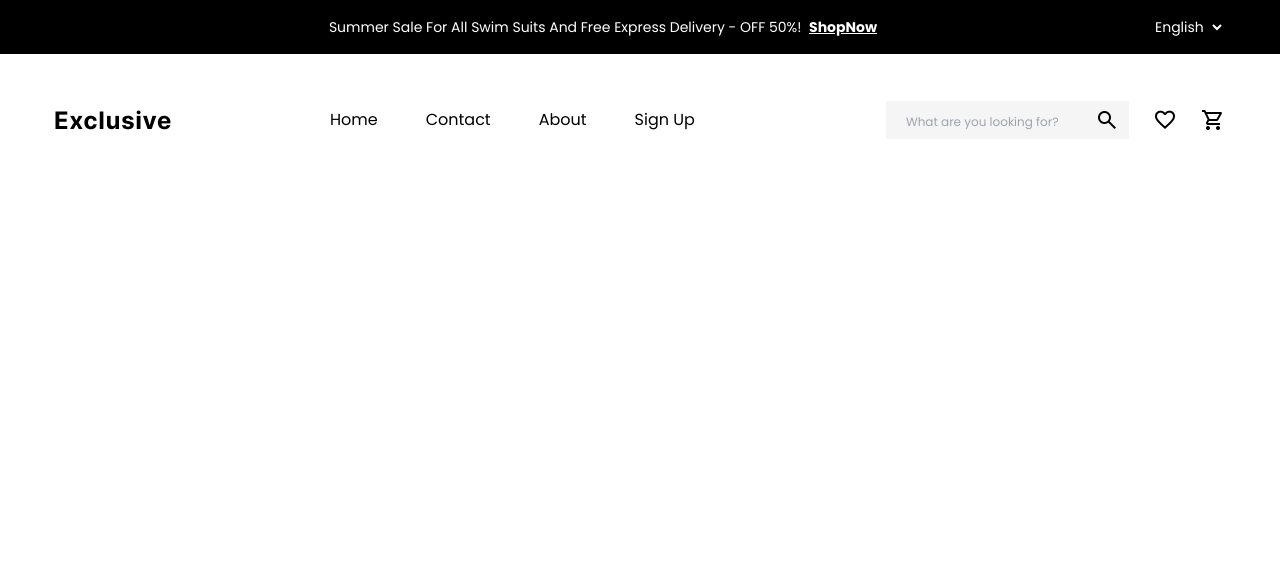
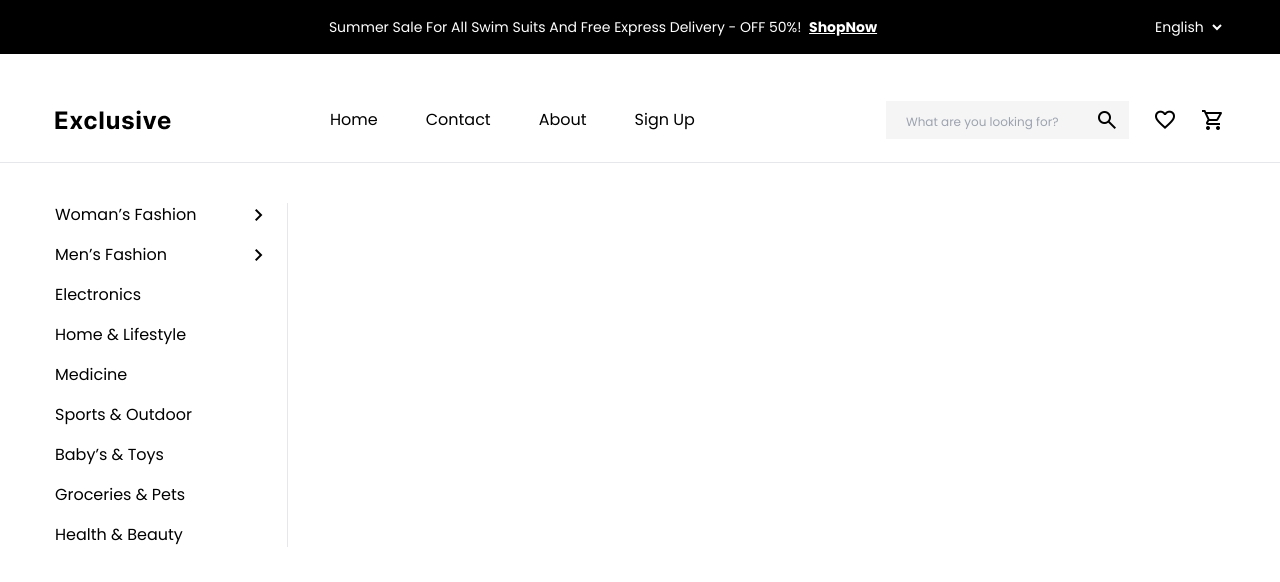
Before and after one commit to Fahim-Hossain-Munna/E-com, a Vue app: page / in a window 1280 px wide. Shown: the top 582 px of the page. Built offline with nearby package versions, Linux system fonts and the light colour scheme.

Commit message:
banner part category list design complete

```diff
--- a/src/App.vue
+++ b/src/App.vue
@@ -1,7 +1,9 @@
 <script setup>
+import Banner from './components/Banner/Banner.vue';
 import Header from './components/Header/Header.vue';
 </script>
 
 <template>
   <Header/>
+  <Banner/>
 </template>
--- /dev/null
+++ b/src/components/Banner/Banner.vue
@@ -0,0 +1,27 @@
+<script setup>
+import Icon from '../layouts/Icon.vue';
+import CategoryList from '../layouts/CategoryList.vue';
+
+
+</script>
+
+<template>
+    <div>
+        <div class="max-w-[1170px] mx-auto flex mt-10">
+            <div class="w-[233px] border-r">
+                <ul>
+                    <CategoryList CategoryTitle="Woman’s Fashion" position="relative pb-4 last:pb-0" classCode="absolute top-0 right-4"/>
+                    <CategoryList CategoryTitle="Men’s Fashion" position="relative pb-4 last:pb-0" classCode="absolute top-0 right-4"/>
+                    <CategoryList CategoryTitle="Electronics" position="relative pb-4 last:pb-0" classCode="absolute top-0 right-4 hidden"/>
+                    <CategoryList CategoryTitle="Home & Lifestyle" position="relative pb-4 last:pb-0" classCode="absolute top-0 right-4 hidden"/>
+                    <CategoryList CategoryTitle="Medicine" position="relative pb-4 last:pb-0" classCode="absolute top-0 right-4 hidden"/>
+                    <CategoryList CategoryTitle="Sports & Outdoor" position="relative pb-4 last:pb-0" classCode="absolute top-0 right-4 hidden"/>
+                    <CategoryList CategoryTitle="Baby’s & Toys" position="relative pb-4 last:pb-0" classCode="absolute top-0 right-4 hidden"/>
+                    <CategoryList CategoryTitle="Groceries & Pets" position="relative pb-4 last:pb-0" classCode="absolute top-0 right-4 hidden"/>
+                    <CategoryList CategoryTitle="Health & Beauty" position="relative pb-4 last:pb-0" classCode="absolute top-0 right-4 hidden"/>
+                </ul>
+            </div>
+            <div class="w-[937px]"></div>
+        </div>
+    </div>
+</template>
--- a/src/components/Header/Header.vue
+++ b/src/components/Header/Header.vue
@@ -17,7 +17,7 @@ import Icon from '../layouts/Icon.vue';
             </select>
         </div>
     </header>
-    <nav>
+    <nav class="border-b">
         <div class="max-w-[1170px] mx-auto mt-[47px] mb-[23px] flex items-center">
             <div class="w-[23.5%]">
                 <picture>
--- /dev/null
+++ b/src/components/layouts/CategoryList.vue
@@ -0,0 +1,15 @@
+<template>
+    <li :class=position class="font-pop text-base text-[#000]">
+        <a href="#">{{ CategoryTitle }}</a>
+        <Icon iconName="navigate_next" :class=classCode />
+    </li>
+</template>
+<script setup>
+import Icon from './Icon.vue';
+
+defineProps({
+    position : String,
+    classCode : String,
+    CategoryTitle : String,
+})
+</script>
```
